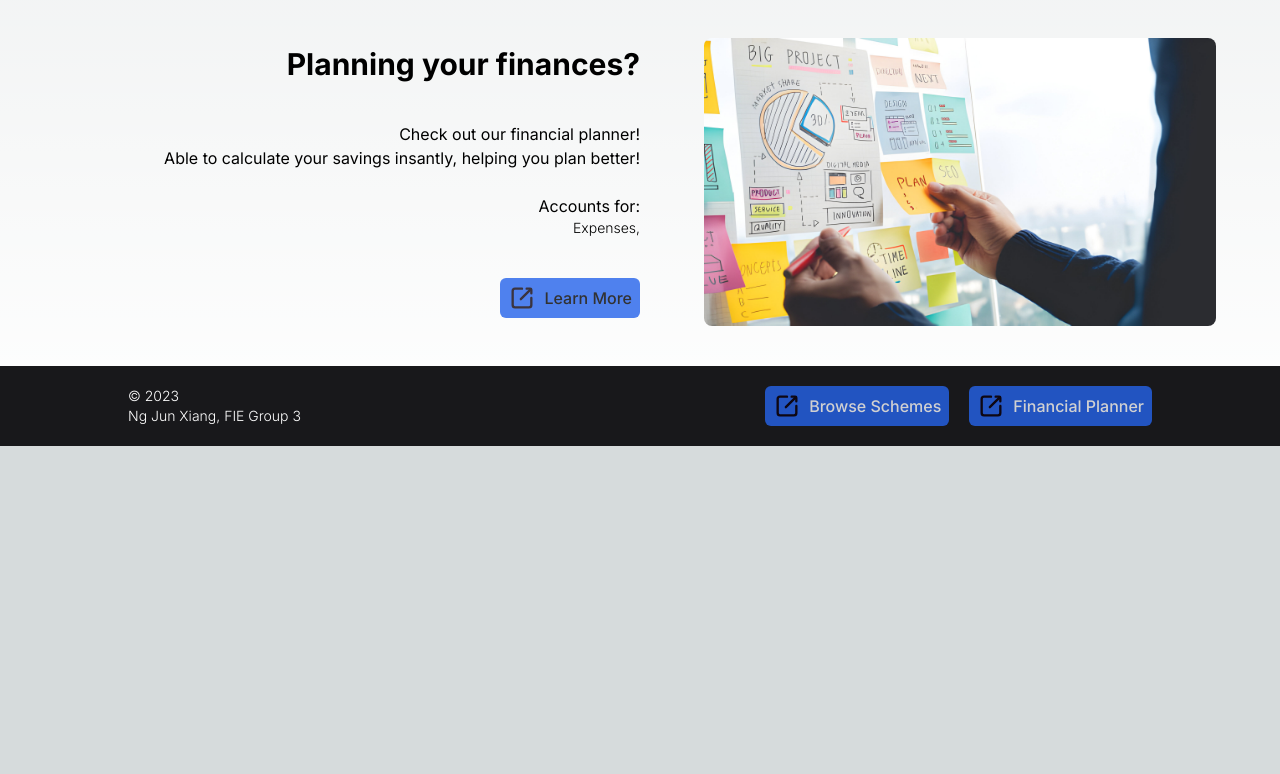
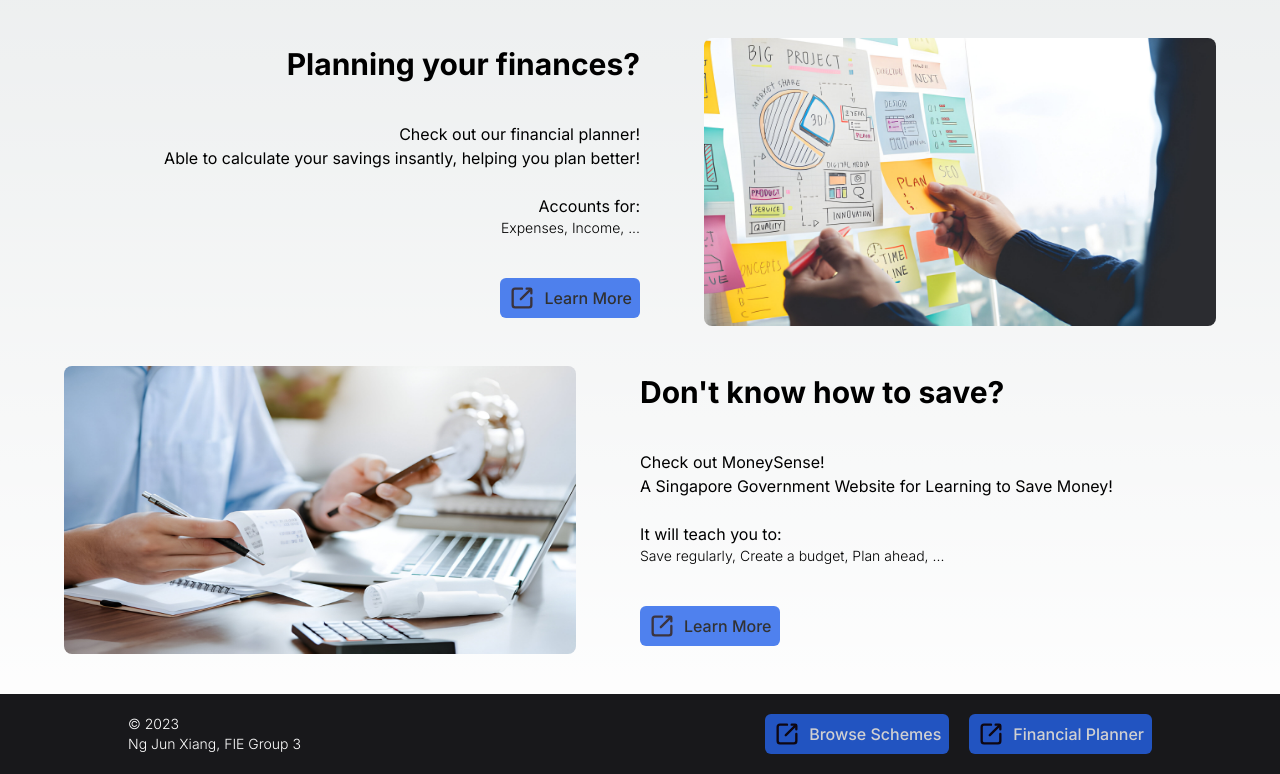
Before and after one commit to caffeine-addictt/Finances-Made-Easy, a Next.js app: page / in a window 1280 px wide. Shown: the part 1050-1824 px from the top of the page. Before the commit the page ends 1496 px from the top, so only its background shows below. Built offline with nearby package versions, Linux system fonts and the light colour scheme.

Commit message:
+ link to learn to save

```diff
--- a/app/page.jsx
+++ b/app/page.jsx
@@ -16,7 +16,7 @@ const Home = () => {
   const [coverLoaded, setCoverLoaded] = useState(false)
 
   return (
-    <div className = 'h-full w-full'>
+    <div className = 'h-fit w-full'>
 
       {/* First Page */}
       <section ref = {topRef} className = 'h-full w-full'>
@@ -100,6 +100,9 @@ const Home = () => {
       </section>
 
 
+
+
+
       {/* Second Page */}
       <section ref = {secondRef} className = 'h-fit w-full'>
         {/* First Container */}
@@ -160,6 +163,7 @@ const Home = () => {
             >
               <Link
                 href = 'https://supportgowhere.life.gov.sg'
+                target = '_blank'
                 className = 'flex flex-row gap-2 py-1 px-2 w-fit h-10 justify-center items-center rounded-md bg-blue-600 opacity-80 hover:opacity-95 active:border'
               >
                 <Image
@@ -209,7 +213,7 @@ const Home = () => {
               <p>Able to calculate your savings insantly, helping you plan better!</p>
               <br />
               <p>Accounts for:</p>
-              <p className = 'text-sm font-light'>Expenses, </p>
+              <p className = 'text-sm font-light'>Expenses, Income, ...</p>
             </AnimateOnViewDiv>
 
             {/* Hyperlink */}
@@ -256,7 +260,94 @@ const Home = () => {
             />
           </AnimateOnViewDiv>
         </div>
+
+
+        {/* Third Container */}
+        <div className = 'flex top-0 w-full h-fit items-end justify-center pt-10'>
+          <AnimateOnViewDiv
+            initial    = {{ 'marginLeft': '-40%' }}
+            animate    = {{ 'marginLeft': '5%' }}
+            exit       = {{ 'marginLeft': '-40%' }}
+            transition = {{ marginLeft: { type: 'spring', stiffness: 50 }, duration: 0.1 }}
+            className  = 'w-[40%] aspect-video rounded-lg overflow-hidden'
+          >
+            <Image
+              src = '/images/managing_finances.jpg'
+              alt = ''
+
+              width = {500}
+              height = {400}
+
+              priority
+              className = 'w-full h-full'
+            />
+          </AnimateOnViewDiv>
+
+          {/* Text */}
+          <AnimateOnViewDiv
+            {...reveal}
+            transition = {{ delay: 0.25 }}
+            className  = 'flex flex-col justify-between w-[45%] h-fit py-2 self-center mr-[5%] ml-auto'
+          >
+            {/* Header */}
+            <AnimateOnViewDiv
+              {...reveal}
+              transition = {{ delay: 0 }}
+            >
+              <h1 className = 'text-3xl font-bold'>
+                Don't know how to save?
+              </h1>
+            </AnimateOnViewDiv>
+
+            {/* Description */}
+            <AnimateOnViewDiv
+              {...reveal}
+              transition = {{ delay: 0.25 }}
+              className  = 'my-10 text-base'
+            >
+              <p>Check out MoneySense!</p>
+              <p>A Singapore Government Website for Learning to Save Money!</p>
+              <br />
+              <p>It will teach you to:</p>
+              <p className = 'text-sm font-light'>Save regularly, Create a budget, Plan ahead, ...</p>
+            </AnimateOnViewDiv>
+
+            {/* Hyperlink */}
+            <AnimateOnViewDiv
+              {...reveal}
+              transition = {{ delay: 0.5 }}
+              className  = 'h-fit w-fit'
+            >
+              <Link
+                href = 'https://www.moneysense.gov.sg/articles/2018/10/money-habits-to-adopt-when-youre-starting-work'
+                target = '_blank'
+                className = 'flex flex-row gap-2 py-1 px-2 w-fit h-10 justify-center items-center rounded-md bg-blue-600 opacity-80 hover:opacity-95 active:border'
+              >
+                <Image
+                  src = '/icons/link.svg'
+                  alt = ''
+
+                  width = {50}
+                  height = {50}
+
+                  className = 'h-7 w-7 aspect-auto'
+                />
+                <span className = 'h-fit text-normal font-medium'>Learn More</span>
+
+              </Link>
+            </AnimateOnViewDiv>
+          </AnimateOnViewDiv>
+        </div>
       </section>
+
+
+
+
+
+
+
+
+
 
 
       {/* To Top Button */}
@@ -267,7 +358,7 @@ const Home = () => {
         className = 'flex fixed bottom-0 right-0 m-4 w-14 h-14 z-30 bg-white bg-opacity-60 rounded-full border-white border-2 cursor-pointer items-center justify-center hover:bg-opacity-80 active:border-4 transition-all duration-500'
 
         onClick = {e => {
-          e.preventDefault()
+          e.stopPropagation()
           topRef.current.scrollIntoView({ behavior: 'smooth' })
         }}
       >
--- a/styles/globals.css
+++ b/styles/globals.css
@@ -14,6 +14,10 @@
     --background-start-rgb: 0, 0, 0;
     --background-end-rgb: 0, 0, 0;
   }
+}
+
+html {
+  scroll-behavior: smooth;
 }
 
 body {
```
Also changed, not shown: public/images/managing_finances.jpg (added).
